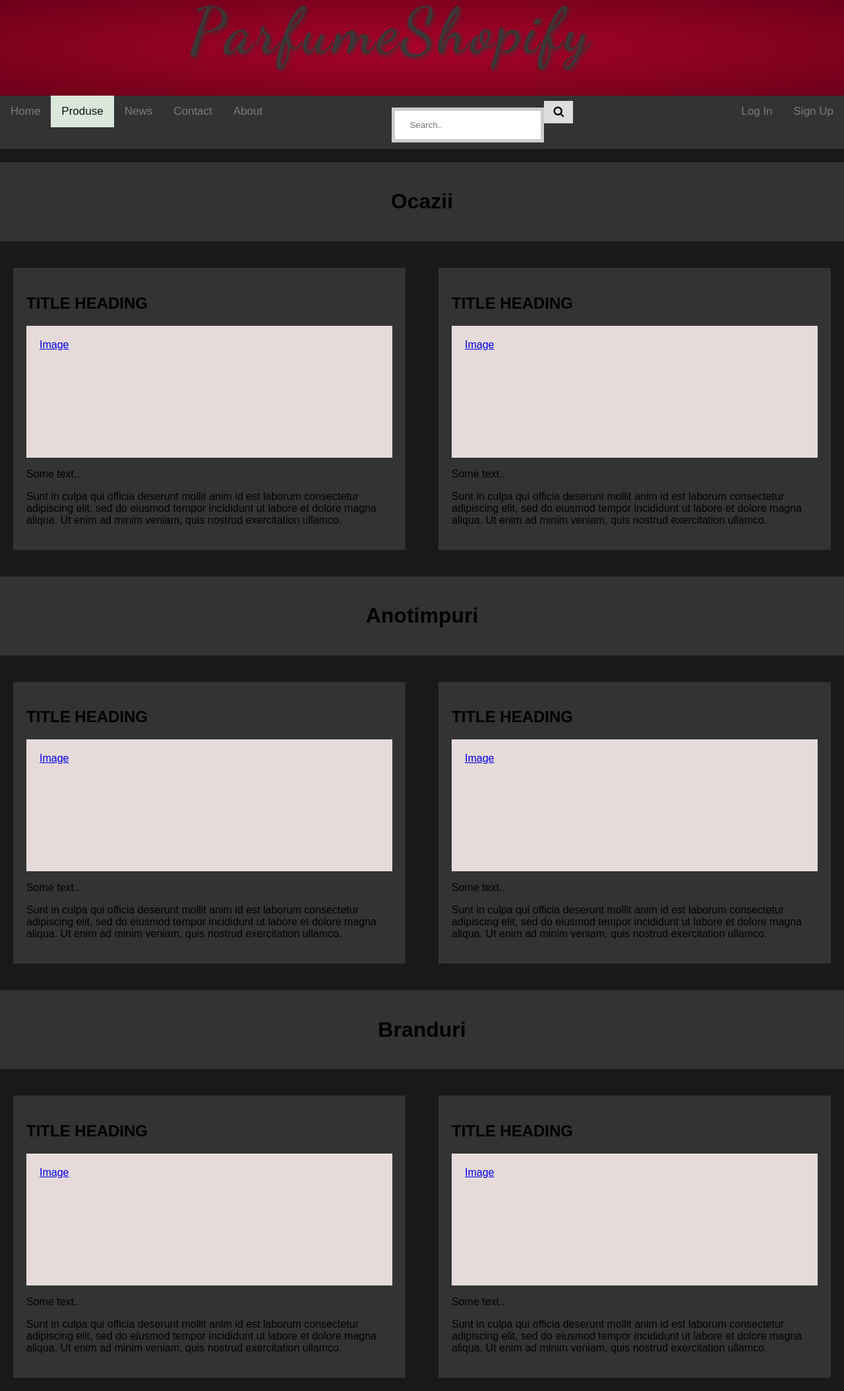
After one commit to ovy04/proiect-tw, a PHP site: page /produse.html in a window 1280 px wide. The commit adds this page. Shown: the whole page at 66% size. Run offline with PHP 8.4, Linux system fonts and the light colour scheme.

Commit message:
adaugat categorii produse + pagina produs

```diff
--- a/index.html
+++ b/index.html
@@ -40,6 +40,7 @@
 
         <div class="topnav" id="myTopnav">
             <a href="index.html" class="active">Home</a>
+            <a href="produse.html">Produse</a>
             <a href="#Categories">News</a>
             <a href="#contact">Contact</a>
             <a href="#WhoMadeDis">About</a>
--- a/login.html
+++ b/login.html
@@ -33,6 +33,7 @@
 
         <div class="topnav" id="myTopnav">
             <a href="index.html">Home</a>
+						<a href="produse.html">Produse</a>
             <a href="#Categories">News</a>
             <a href="#contact">Contact</a>
             <a href="#WhoMadeDis">About</a>
--- /dev/null
+++ b/produse.html
@@ -0,0 +1,149 @@
+<!DOCTYPE html>
+<html lang="en">
+
+<head>
+    <meta charset="UTF-8">
+    <meta http-equiv="X-UA-Compatible" content="IE=edge">
+    <meta name="viewport" content="width=device-width, initial-scale=1.0">
+    <title>Document</title>
+    <link rel="stylesheet" href="https://cdnjs.cloudflare.com/ajax/libs/font-awesome/4.7.0/css/font-awesome.min.css">
+    <link rel="stylesheet" href="style_index.css">
+
+</head>
+
+<body>
+    <div class="header">
+        <div class="fancy-text">
+            <div class="title-text">
+                <span class="letters">P</span>
+                <span class="letters">a</span>
+                <span class="letters">r</span>
+                <span class="letters">f</span>
+                <span class="letters">u</span>
+                <span class="letters">m</span>
+                <span class="letters">e</span>
+                <span class="letters">S</span>
+                <span class="letters">h</span>
+                <span class="letters">o</span>
+                <span class="letters">p</span>
+                <span class="letters">i</span>
+                <span class="letters">f</span>
+                <span class="letters">y</span>
+            </div>
+
+            </div>
+
+
+        </div>
+
+
+
+        <div class="topnav" id="myTopnav">
+            <a href="index.html">Home</a>
+            <a href="produse.html" class="active">Produse</a>
+            <a href="#Categories">News</a>
+            <a href="#contact">Contact</a>
+            <a href="#WhoMadeDis">About</a>
+	          <a href="signup.html" id="sup">Sign Up</a>
+	          <a href="login.html" id="lin">Log In</a>
+
+        <div class="search-container">
+            <form action="/action_page.php">
+                <input type="text" placeholder="Search.." name="search" id="indexsearch">
+                <button type="submit"><i class="fa fa-search"></i> </button>
+            </form>
+        </div>
+
+        </div>
+
+        <div class="card">
+          <h1>Ocazii</h1>
+        </div>
+
+        <div class="products">
+            <div class="card">
+                <h2>TITLE HEADING</h2>
+                <a href="item.html">
+                <div class="fakeimg">Image</div>
+                </a>
+                <p>Some text..</p>
+                <p>Sunt in culpa qui officia deserunt mollit anim id est laborum consectetur adipiscing elit, sed do
+                    eiusmod tempor incididunt ut labore et dolore magna aliqua. Ut enim ad minim veniam, quis
+                    nostrud
+                    exercitation ullamco.</p>
+            </div>
+            <div class="card">
+                <h2>TITLE HEADING</h2>
+                <a href="item.html">
+                <div class="fakeimg">Image</div>
+                </a>
+                <p>Some text..</p>
+                <p>Sunt in culpa qui officia deserunt mollit anim id est laborum consectetur adipiscing elit, sed do
+                    eiusmod tempor incididunt ut labore et dolore magna aliqua. Ut enim ad minim veniam, quis
+                    nostrud
+                    exercitation ullamco.</p>
+            </div>
+        </div>
+
+
+        <div class="card">
+          <h1>Anotimpuri</h1>
+        </div>
+
+        <div class="products">
+            <div class="card">
+                <h2>TITLE HEADING</h2>
+                <a href="item.html">
+                <div class="fakeimg">Image</div>
+                </a>
+                <p>Some text..</p>
+                <p>Sunt in culpa qui officia deserunt mollit anim id est laborum consectetur adipiscing elit, sed do
+                    eiusmod tempor incididunt ut labore et dolore magna aliqua. Ut enim ad minim veniam, quis
+                    nostrud
+                    exercitation ullamco.</p>
+            </div>
+            <div class="card">
+                <h2>TITLE HEADING</h2>
+                <a href="item.html">
+                <div class="fakeimg">Image</div>
+                </a>
+                <p>Some text..</p>
+                <p>Sunt in culpa qui officia deserunt mollit anim id est laborum consectetur adipiscing elit, sed do
+                    eiusmod tempor incididunt ut labore et dolore magna aliqua. Ut enim ad minim veniam, quis
+                    nostrud
+                    exercitation ullamco.</p>
+            </div>
+        </div>
+
+        <div class="card">
+          <h1>Branduri</h1>
+        </div>
+
+        <div class="products">
+            <div class="card">
+                <h2>TITLE HEADING</h2>
+                <a href="item.html">
+                <div class="fakeimg">Image</div>
+                </a>
+                <p>Some text..</p>
+                <p>Sunt in culpa qui officia deserunt mollit anim id est laborum consectetur adipiscing elit, sed do
+                    eiusmod tempor incididunt ut labore et dolore magna aliqua. Ut enim ad minim veniam, quis
+                    nostrud
+                    exercitation ullamco.</p>
+            </div>
+            <div class="card">
+                <h2>TITLE HEADING</h2>
+                <a href="item.html">
+                <div class="fakeimg">Image</div>
+                </a>
+                <p>Some text..</p>
+                <p>Sunt in culpa qui officia deserunt mollit anim id est laborum consectetur adipiscing elit, sed do
+                    eiusmod tempor incididunt ut labore et dolore magna aliqua. Ut enim ad minim veniam, quis
+                    nostrud
+                    exercitation ullamco.</p>
+            </div>
+        </div>
+
+</body>
+
+</html>
--- a/signup.html
+++ b/signup.html
@@ -33,6 +33,7 @@
 
         <div class="topnav" id="myTopnav">
             <a href="index.html">Home</a>
+						<a href="produse.html">Produse</a>
             <a href="#Categories">News</a>
             <a href="#contact">Contact</a>
             <a href="#WhoMadeDis">About</a>
--- a/style_index.css
+++ b/style_index.css
@@ -146,6 +146,7 @@ body {
     background-color: rgb(230, 218, 218);
     width: 100%;
     padding: 20px;
+    height:200px;
 }
 
 .topnav .search-container button:hover {
@@ -189,6 +190,32 @@ body {
     width: 100%;
     font-size: 16px;
     margin-bottom:20px;
+}
+
+
+.card h1 {
+  text-align: center;
+}
+
+
+.products {
+  display: grid;
+  padding: 20px;
+  grid-template-columns: auto auto;
+  grid-column-gap: 50px;
+}
+
+
+.productinfo {
+  display: grid;
+  grid-template-columns: auto auto;
+  grid-column-gap: 50px;
+}
+
+
+.productinfo p {
+  text-align: center;
+  font-size: 50px;.
 }
 
 
```
Also changed, not shown: item.html (added, +79 -0 lines).
